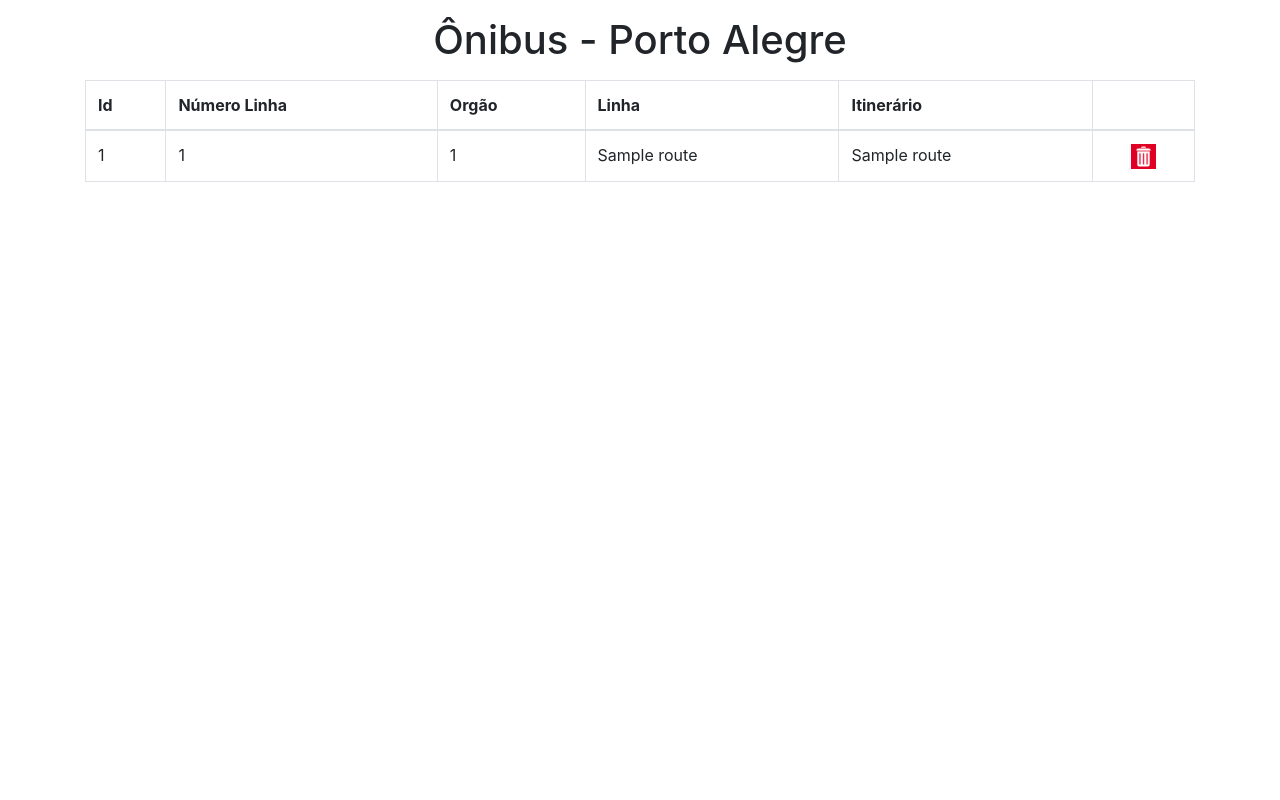
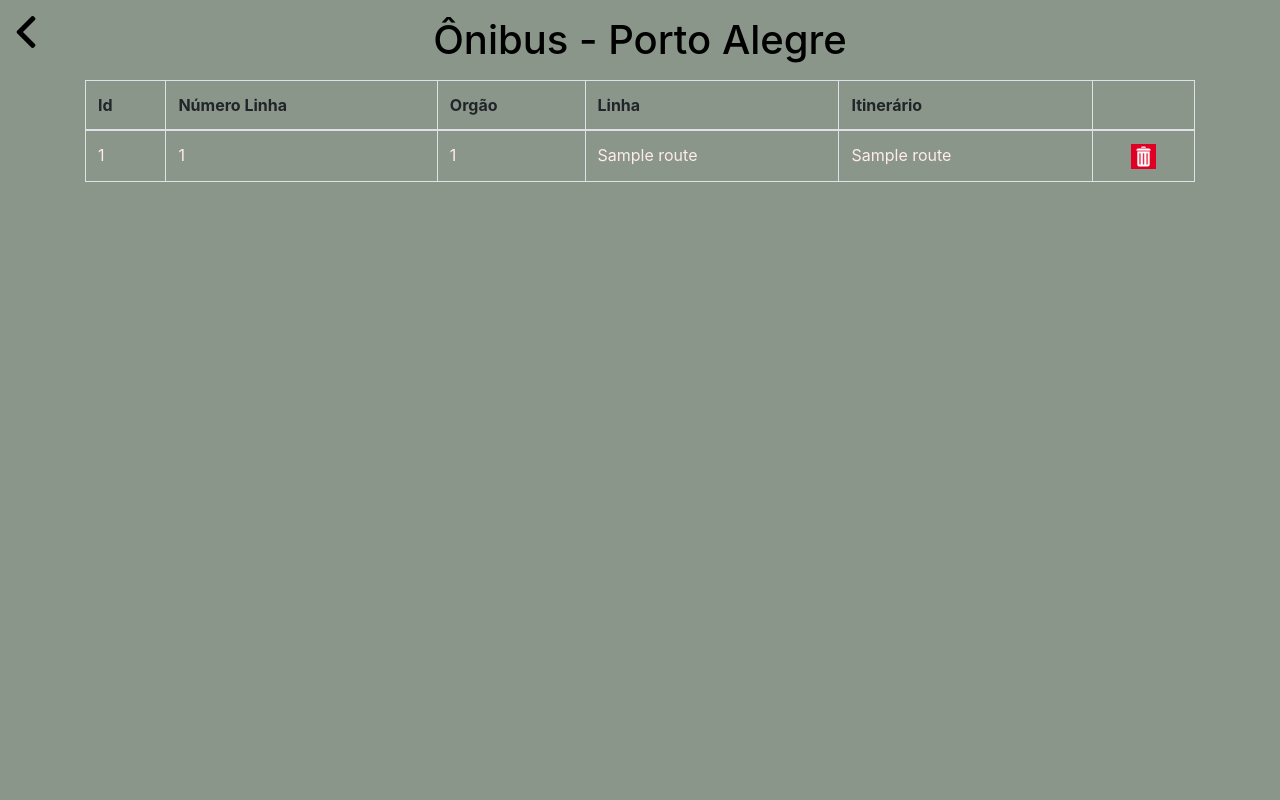
Before and after one commit to LeonardoCesca/gtfs-web, a PHP site: page /table.php in a window 1280 px wide. Run offline with PHP 8.4, Linux system fonts and the light colour scheme; tables that the repository leaves empty hold one stand-in row (values such as "Sample post").

Commit message:
UPDATE colors

```diff
--- a/assets/css/style.css
+++ b/assets/css/style.css
@@ -1,6 +1,10 @@
 * {
     padding: 0;
     margin: 0;
+}
+
+body {
+    background: #8a968a;
 }
 
 .c-container {
@@ -9,6 +13,15 @@
     justify-content: center;
     align-items: center;
     height: 100vh;
+    color: #000;
+}
+
+h1 {
+    color: #000;
+}
+
+tbody {
+    color: #ffebeb;
 }
 
 .c-container__title {
@@ -63,3 +76,15 @@
     overflow-y: auto;
     height: calc(100vh - 86px);
 }
+
+.back-page {
+    position: absolute;
+    left: 10px;
+    cursor: pointer;
+}
+
+@media (max-width: 600px) {
+    .back-page {
+        display: none;
+   }
+}
--- a/table.php
+++ b/table.php
@@ -48,6 +48,11 @@ try {
         <title>Informações sobre Onibus</title>
     </head>
     <body>
+        <div class="back-page">
+            <a href="./index.php">
+                <img src="./assets/img/back.png" alt="Voltar">
+            </a>
+        </div>
         <div class="container center">
             <h1 class="text-center mt-3 mb-3">Ônibus - Porto Alegre</h1>
             <div class="c-table-container">
```
Also changed, not shown: assets/img/back.png (added).
